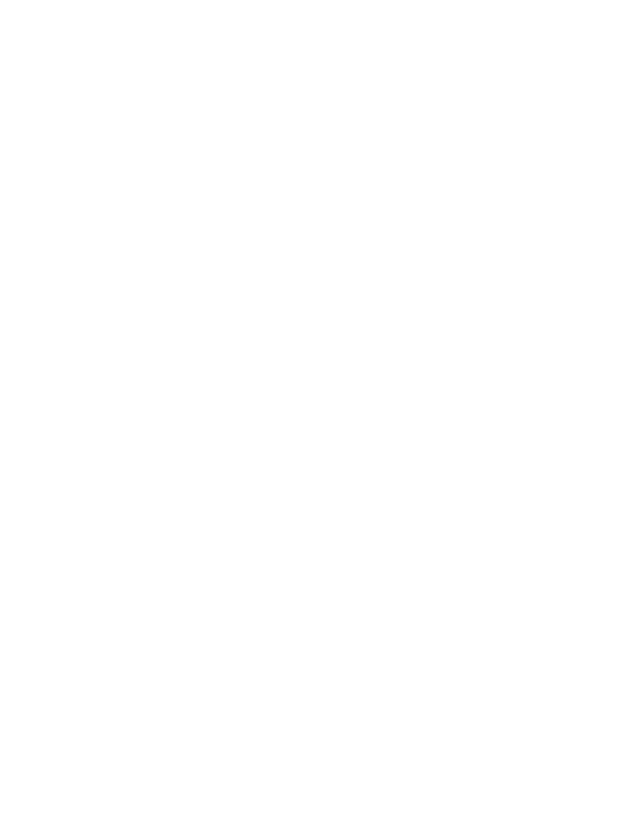
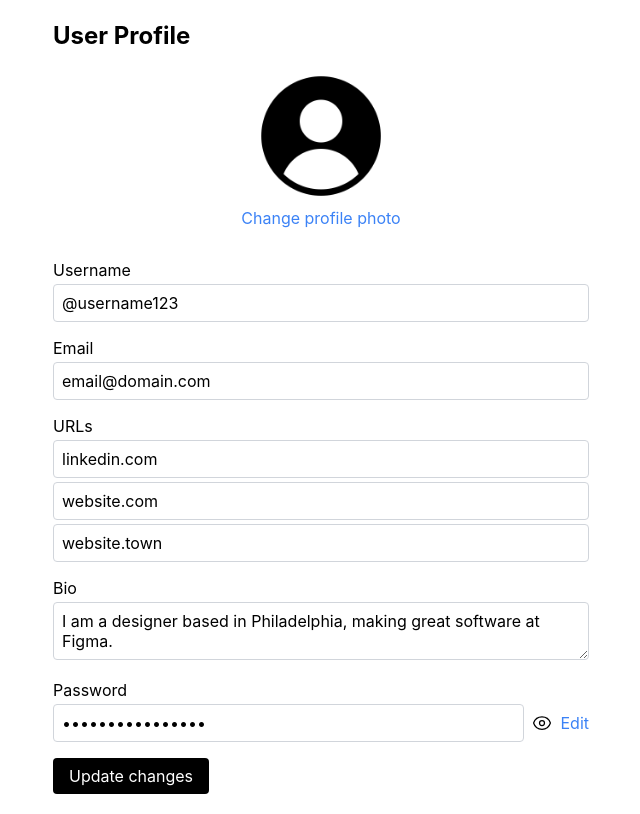
Before and after one commit to AdityaEngiSci/Metablog, a React (Create React App) app in the folder metablog-frontend/: page /user-profile in a window 1280 px wide. Before the commit this address had no page. Shown: the whole page, without its empty margins (319-959 px from the left). Built offline with nearby package versions, Linux system fonts and the light colour scheme.

Commit message:
Added the user profile page.

```diff
--- a/metablog-frontend/src/App.jsx
+++ b/metablog-frontend/src/App.jsx
@@ -15,6 +15,7 @@ import './index.css';
 import BlogsListing from "./pages/BlogsListing/BlogsListing";
 import BlogPage from "./pages/BlogPage/BlogPage";
 import CreateBlog from "./pages/CreateBlog/CreateBlog";
+import UserProfile from "./pages/UserProfile/UserProfile";
 
 function App() {
   const action = useNavigationType();
@@ -84,7 +85,9 @@ function App() {
       <Route path="/blogs-listing" element={<BlogsListing />} />
       <Route path="/blog/:blogId" element={<BlogPage />}  />
       <Route path="/create-blog" element={<CreateBlog />} />
+      <Route path="/user-profile" element={<UserProfile />} />
     </Routes>
   );
 }
+
 export default App;
--- a/metablog-frontend/src/pages/CreateBlog/CreateBlog.jsx
+++ b/metablog-frontend/src/pages/CreateBlog/CreateBlog.jsx
@@ -77,14 +77,14 @@ const CreateBlog = () => {
                             />
                             <label htmlFor="blogImage">Choose Blog Image</label>
                         </div>
-                        <button type="button">UPLOAD</button>
+                        <button type="button" className="bg-black text-white py-2 px-4 rounded-md border-none">UPLOAD</button>
                     </div>
                     <div className="form-group" style={{gridColumn: 'span 2'}}>
                         <label htmlFor="blogContent">Write Your Tech Ideas...</label>
                         <Editor
                             apiKey='ooqeeofdy8us6qptstz4ytj0cmrvbuknkoh73fg2re3j60eu' // Replace with your valid API key
                             id="blogContent"
-                            initialValue="<p>Welcome to Meta blogs!!.</p>"
+                            initialValue="<p>Welcome to Meta blogs!!</p>"
                             init={{
                                 height: 500,
                                 menubar: false,
--- /dev/null
+++ b/metablog-frontend/src/pages/UserProfile/UserProfile.css
@@ -0,0 +1,19 @@
+/* styles.css */
+
+.blur-background {
+    filter: blur(5px);
+    pointer-events: none;
+}
+
+.modal-backdrop {
+    position: fixed;
+    top: 0;
+    left: 0;
+    width: 100%;
+    height: 100%;
+    background: rgba(0, 0, 0, 0.5);
+    display: flex;
+    align-items: center;
+    justify-content: center;
+    z-index: 50;
+}
--- /dev/null
+++ b/metablog-frontend/src/pages/UserProfile/UserProfile.jsx
@@ -0,0 +1,129 @@
+import React, { useState } from 'react';
+import { EyeIcon, EyeSlashIcon } from '@heroicons/react/24/outline';
+import './UserProfile.css'; // Import the CSS file
+
+const UserProfile = () => {
+    const [passwordVisible, setPasswordVisible] = useState(false);
+    const [isEditingPassword, setIsEditingPassword] = useState(false);
+    const [newPassword, setNewPassword] = useState('');
+    const [confirmNewPassword, setConfirmNewPassword] = useState('');
+    const [newPasswordVisible, setNewPasswordVisible] = useState(false);
+    const [confirmPasswordVisible, setConfirmPasswordVisible] = useState(false);
+
+    const togglePasswordVisibility = () => {
+        setPasswordVisible(!passwordVisible);
+    };
+
+    const toggleNewPasswordVisibility = () => {
+        setNewPasswordVisible(!newPasswordVisible);
+    };
+
+    const toggleConfirmPasswordVisibility = () => {
+        setConfirmPasswordVisible(!confirmPasswordVisible);
+    };
+
+    const handlePasswordEdit = () => {
+        setIsEditingPassword(true);
+    };
+
+    const handlePasswordSave = () => {
+        // Implement password save logic here
+        setIsEditingPassword(false);
+    };
+
+    const handlePasswordCancel = () => {
+        setIsEditingPassword(false);
+    };
+
+    return (
+        <div className="max-w-xl mx-auto p-5 relative">
+            <h2 className="text-2xl font-bold mb-5">User Profile</h2>
+            <div className="text-center mb-8">
+                <img src="/img.png" alt="Profile" className="w-32 h-32 rounded-full mx-auto mb-2" />
+                <button className="text-blue-500">Change profile photo</button>
+            </div>
+            <form className={`space-y-4 ${isEditingPassword ? 'blur-background' : ''}`}>
+                <label className="block">
+                    Username
+                    <input type="text" value="@username123" readOnly className="w-full p-2 mt-1 border border-gray-300 rounded" />
+                </label>
+                <label className="block">
+                    Email
+                    <input type="email" value="email@domain.com" readOnly className="w-full p-2 mt-1 border border-gray-300 rounded" />
+                </label>
+                <label className="block">
+                    URLs
+                    <input type="text" value="linkedin.com" className="w-full p-2 mt-1 border border-gray-300 rounded" />
+                    <input type="text" value="website.com" className="w-full p-2 mt-1 border border-gray-300 rounded" />
+                    <input type="text" value="website.town" className="w-full p-2 mt-1 border border-gray-300 rounded" />
+                </label>
+                <label className="block">
+                    Bio
+                    <textarea value="I am a designer based in Philadelphia, making great software at Figma." className="w-full p-2 mt-1 border border-gray-300 rounded resize-vertical"></textarea>
+                </label>
+                <label className="block">
+                    Password
+                    <div className="flex items-center mt-1">
+                        <input
+                            type={passwordVisible ? 'text' : 'password'}
+                            value="current_password"
+                            readOnly
+                            className="flex-1 p-2 border border-gray-300 rounded"
+                        />
+                        <button type="button" onClick={togglePasswordVisibility} className="ml-2 text-black">
+                            {passwordVisible ? <EyeSlashIcon className="w-5 h-5" /> : <EyeIcon className="w-5 h-5" />}
+                        </button>
+                        <button type="button" onClick={handlePasswordEdit} className="ml-2 text-blue-500">
+                            Edit
+                        </button>
+                    </div>
+                </label>
+                <button type="submit" className="px-4 py-2 bg-black text-white rounded">Update changes</button>
+            </form>
+
+            {isEditingPassword && (
+                <div className="fixed inset-0 bg-black bg-opacity-50 flex items-center justify-center z-50">
+                    <div className="bg-white p-6 rounded-lg shadow-lg w-full max-w-md">
+                        <h3 className="text-lg font-semibold mb-4">Edit Password</h3>
+                        <label className="block mb-3 relative">
+                            New Password
+                            <input
+                                type={newPasswordVisible ? 'text' : 'password'}
+                                value={newPassword}
+                                onChange={(e) => setNewPassword(e.target.value)}
+                                className="w-full p-2 mt-1 border rounded-md shadow-sm focus:outline-none focus:ring focus:border-blue-300" // Tailwind classes added
+                            />
+                            <button type="button" onClick={toggleNewPasswordVisibility}
+                                    className="absolute inset-y-0 right-0 px-3 py-2 text-gray-500">
+                                {newPasswordVisible ? <EyeSlashIcon className="w-5 h-5"/> : <EyeIcon className="w-5 h-5"/>}
+                            </button>
+                        </label>
+                        <label className="block mb-3 relative">
+                            Confirm New Password
+                            <input
+                                type={confirmPasswordVisible ? 'text' : 'password'}
+                                value={confirmNewPassword}
+                                onChange={(e) => setConfirmNewPassword(e.target.value)}
+                                className="w-full p-2 mt-1 border rounded-md shadow-sm focus:outline-none focus:ring focus:border-blue-300"
+                            />
+                            <button type="button" onClick={toggleConfirmPasswordVisibility}
+                                    className="absolute inset-y-0 right-0 flex items-center pr-3">
+                                {confirmPasswordVisible ? <EyeSlashIcon className="w-5 h-5"/> : <EyeIcon className="w-5 h-5"/>}
+                            </button>
+                        </label>
+                        <div className="flex justify-end mt-4">
+                            <button onClick={handlePasswordSave}
+                                    className="px-4 py-2 bg-black text-white rounded-md mr-2">Save
+                            </button>
+                            <button onClick={handlePasswordCancel}
+                                    className="px-4 py-2 bg-gray-200 text-gray-800 rounded-md">Cancel
+                            </button>
+                        </div>
+                    </div>
+                </div>
+            )}
+        </div>
+    );
+};
+
+export default UserProfile;
```
